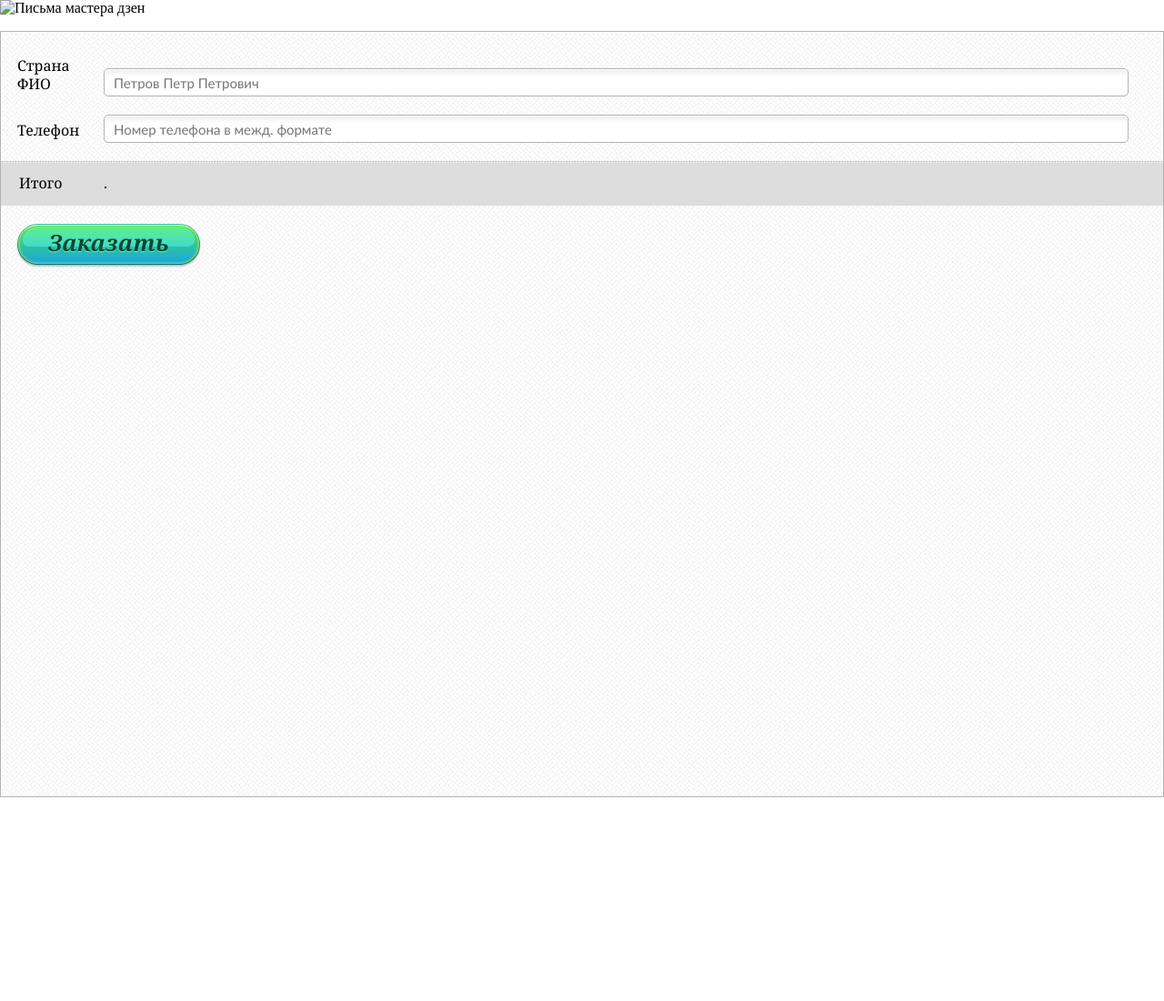
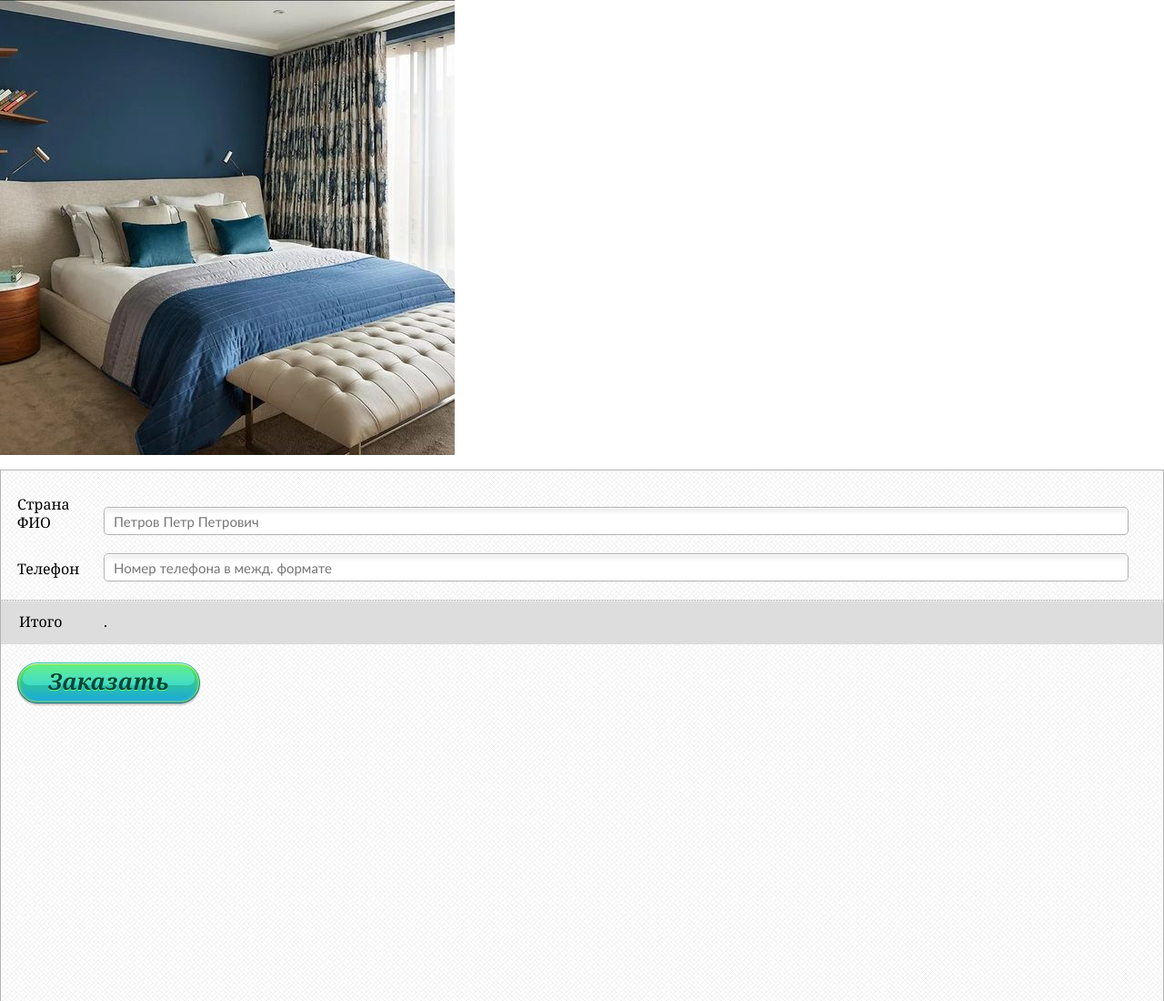
Before and after one commit to ashbeweb/j, a plain HTML site: page index.html in a window 1280 px wide. Shown: the top 1100 px of the page at 91% size. Before the commit the page ends 876 px from the top, so only its background shows below. Drawn offline with nearby package versions, Linux system fonts and the light colour scheme; a web font is replaced by a local one.

Commit message:
Update index.html

```diff
--- a/index.html
+++ b/index.html
@@ -16,7 +16,7 @@
 <script type="text/javascript" src="https://mldata.pro/52281/prices.js?product_ids=12610&{mleads_url}"></script>
 <script type="text/javascript" src="subid.js"></script></head>
 <body>
-	<p><img src="111.png" alt="Письма мастера дзен"></p>
+	<p><img src="111.jpg" alt="Пример постельного белья"></p>
 	<div class="un-overlay mod-auto">
 		<div class="un-wrapper">
 			<form action="/sendleads.php?" id="order_form" method="post" onsubmit="return cartTelCheck('phone', true, this, event);">
```
